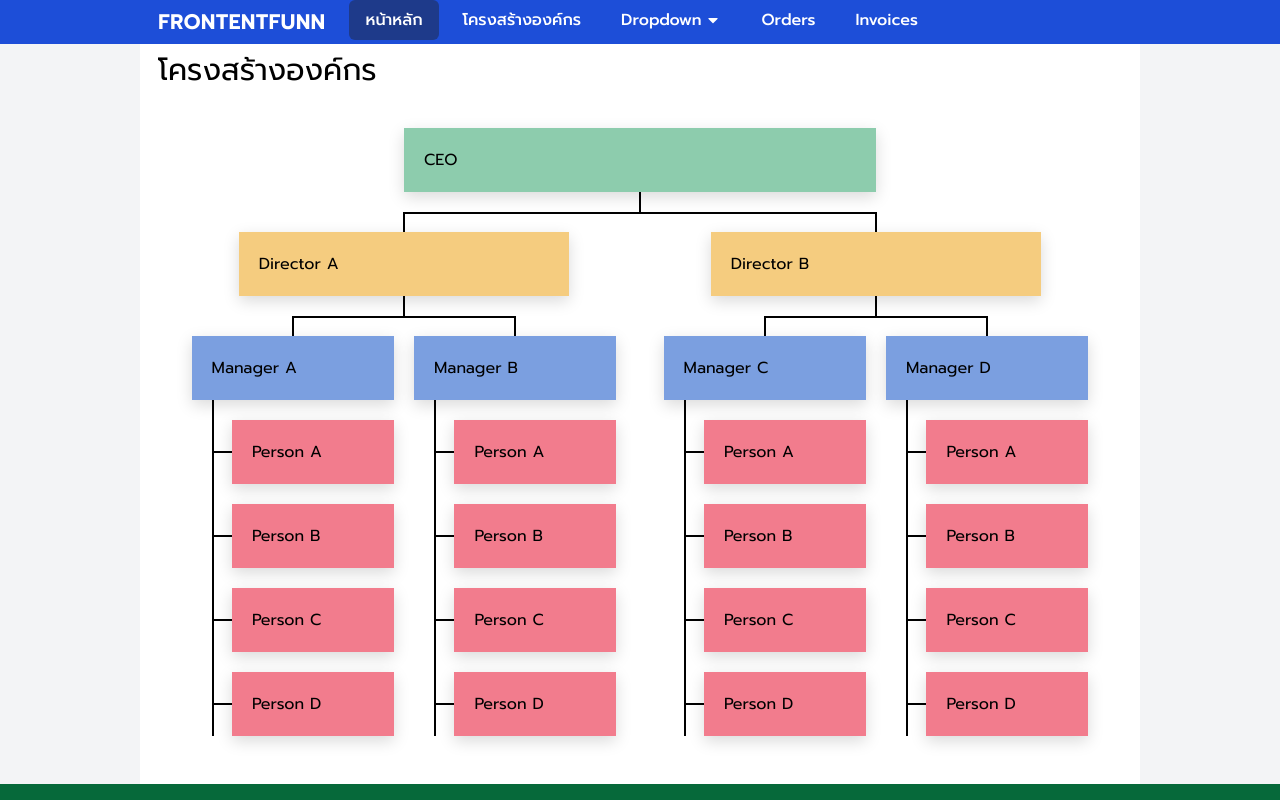
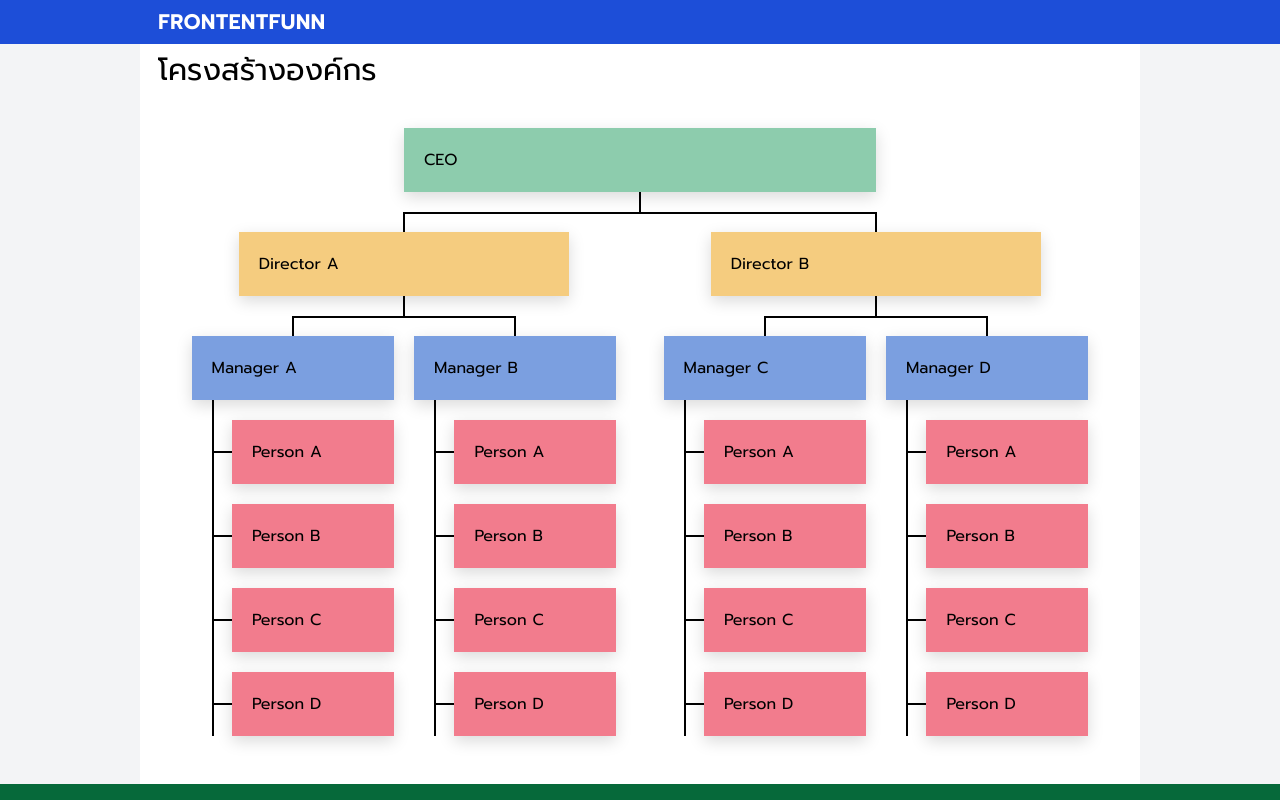
Before and after one commit to sanyath007/next-ts-demo01, a Next.js app: page /structure in a window 1280 px wide. Shown: the top 800 px of the page. Built offline with nearby package versions, Linux system fonts and the light colour scheme.

Commit message:
Create new Layout component and use its in _app.tsx and create new WindowDimension type

```diff
--- /dev/null
+++ b/components/layout/Layout.tsx
@@ -0,0 +1,44 @@
+import { useEffect, useState } from 'react'
+import Head from 'next/head'
+import Navbar from '../navbar'
+import Footer from '../footer'
+import { getWindowDimensions } from '../../utils'
+import { WindowDimension } from '../../models/WindowDimension'
+
+export default function Layout({ children }: { children: any }) {
+    const [screen, setScreen] = useState<WindowDimension>({ width: 0, height: 0 })
+
+    useEffect(() => {
+        function handleInit() {
+            setScreen(getWindowDimensions())
+        }
+
+        window.addEventListener("load", handleInit)
+
+        return () => window.removeEventListener('load', handleInit)
+    }, [])
+
+    useEffect(() => {
+        function handleResize() {
+            setScreen(getWindowDimensions())
+        }
+
+        window.addEventListener('resize', handleResize)
+
+        return () => window.removeEventListener('resize', handleResize)
+    }, [])
+
+    return (
+        <>
+            <div style={{ minHeight: '100vh' }}>
+                <Navbar screenWidth={screen.width} />
+
+                <main className="container mx-auto bg-white" style={{ minHeight: '80vh' }}>
+                    {children}
+                </main>
+
+                <Footer />
+            </div>
+        </>
+    )
+}
--- /dev/null
+++ b/models/WindowDimension.ts
@@ -0,0 +1,5 @@
+
+export type WindowDimension = {
+    width: number;
+    height: number;
+}
--- a/pages/_app.tsx
+++ b/pages/_app.tsx
@@ -1,6 +1,11 @@
 import '../styles/globals.css'
 import type { AppProps } from 'next/app'
+import Layout from '../components/layout/Layout'
 
 export default function App({ Component, pageProps }: AppProps) {
-  return <Component {...pageProps} />
+  return (
+    <Layout>
+      <Component {...pageProps} />
+    </Layout>
+  )
 }
--- a/pages/index.tsx
+++ b/pages/index.tsx
@@ -2,9 +2,6 @@
 import Head from 'next/head'
 import Image from 'next/image'
 import { Inter } from '@next/font/google'
-import { getWindowDimensions } from '../utils'
-import Navbar from '../components/navbar'
-import Footer from '../components/footer'
 import styles from '../styles/Home.module.css'
 import PostList from '../components/posts/post-list'
 import SlideHeros from '../components/heros/slide-heros'
@@ -12,37 +9,11 @@
 import dynamic from "next/dynamic"
 
 const inter = Inter({ subsets: ['latin'] })
-const initialState = {
-    width: 0,
-    height: 0
-}
 const Map = dynamic(() => import('../components/maps/map-area'), {
     ssr: false
 })
 
 export default function Home() {
-    const [screen, setScreen] = useState(initialState)
-
-    useEffect(() => {
-        function handleInit() {
-            setScreen(getWindowDimensions())
-        }
-
-        window.addEventListener("load", handleInit)
-
-        return () => window.removeEventListener('load', handleInit)
-    }, [])
-
-    useEffect(() => {
-        function handleResize() {
-            setScreen(getWindowDimensions())
-        }
-
-        window.addEventListener('resize', handleResize)
-
-        return () => window.removeEventListener('resize', handleResize)
-    }, [])
-
     return (
         <>
             <Head>
@@ -52,10 +23,6 @@
                 <link rel="icon" href="/favicon.ico" />
             </Head>
 
-            <div style={{ minHeight: '100vh' }}>
-                <Navbar screenWidth={screen.width} />
-
-                <main className="container mx-auto" style={{ minHeight: '80vh' }}>
             {/* Section 1 */}
             <SlideHeros />
 
@@ -69,12 +36,8 @@
             <Map />
 
             {/* Bottom */}
-                    <div className="bg-white flex items-center justify-center" style={{ margin: '20px 0', height: '150px' }}>
+            <div className="bg-white flex items-center justify-center" style={{ height: '150px' }}>
                 Bottom
-                    </div>
-                </main>
-
-                <Footer />
             </div>
         </>
     )
--- a/pages/structure.tsx
+++ b/pages/structure.tsx
@@ -1,7 +1,4 @@
-import Head from 'next/head'
-import Navbar from '../components/navbar'
-import Footer from '../components/footer'
-import styles from '../styles/Structure.module.css'
+import Head from "next/head"
 
 export default function Structure() {
     return (
@@ -13,10 +10,6 @@
                 <link rel="icon" href="/favicon.ico" />
             </Head>
 
-            <div style={{ minHeight: '100vh' }}>
-                <Navbar screenWidth={1024} />
-
-                <main className="container mx-auto bg-white" style={{ minHeight: '80vh' }}>
             <section className="p-2">
                 <h1 className="title text-3xl">โครงสร้างองค์กร</h1>
 
@@ -90,10 +83,6 @@
                     </div>
                 </div>
             </section>
-                </main>
-
-                <Footer />
-            </div>
         </>
     )
 }
```
Lines whose indentation alone changed are shown as unchanged.
